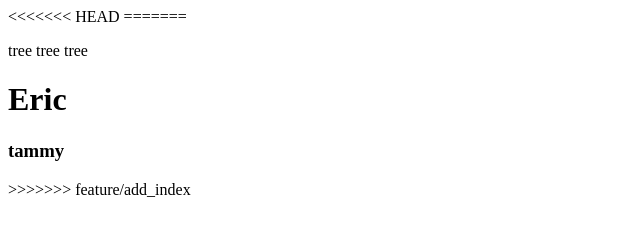
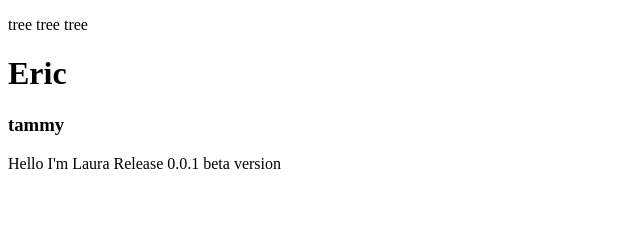
Before and after one commit to l443018/gitflow-practice, a plain HTML site: page index.html in a window 1280 px wide. Shown: the whole page, without its empty margins (0-640 px from the left). Drawn offline with Linux system fonts and the light colour scheme.

Commit message:
Remove wrong code

```diff
--- a/index.html
+++ b/index.html
@@ -6,10 +6,7 @@
 
 </head>
 <body>
-<<<<<<< HEAD
 
-
-=======
   <title>Hello World</title>
   <p>tree tree tree</p>
   <title>Hello BuggyBuggy</title>
@@ -17,6 +14,7 @@
 <body>
 <h1>Eric</h1>
 <h3>tammy</h3>
->>>>>>> feature/add_index
+
+Hello I'm Laura Release 0.0.1 beta version
 </body>
 </html>
```
